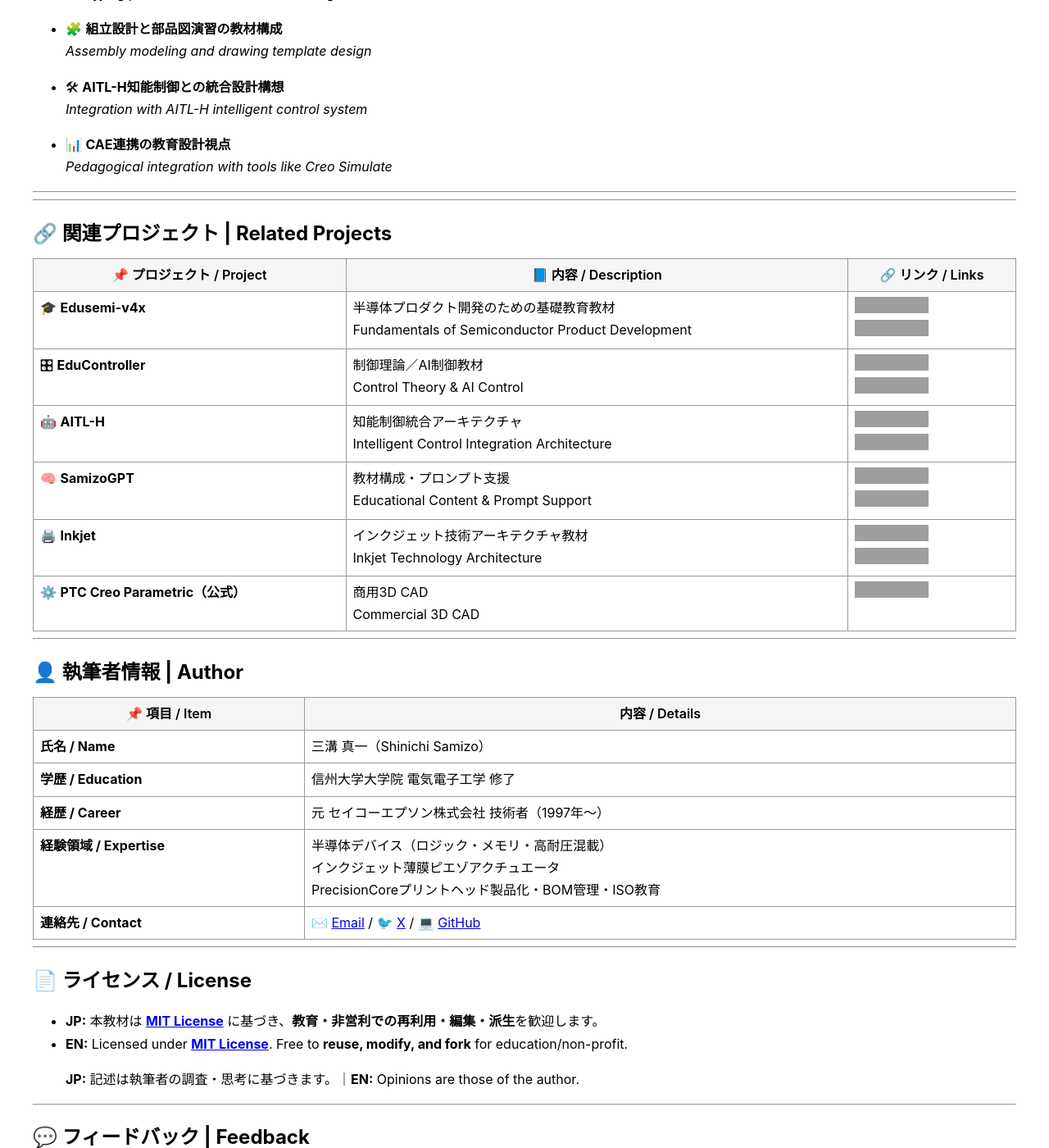
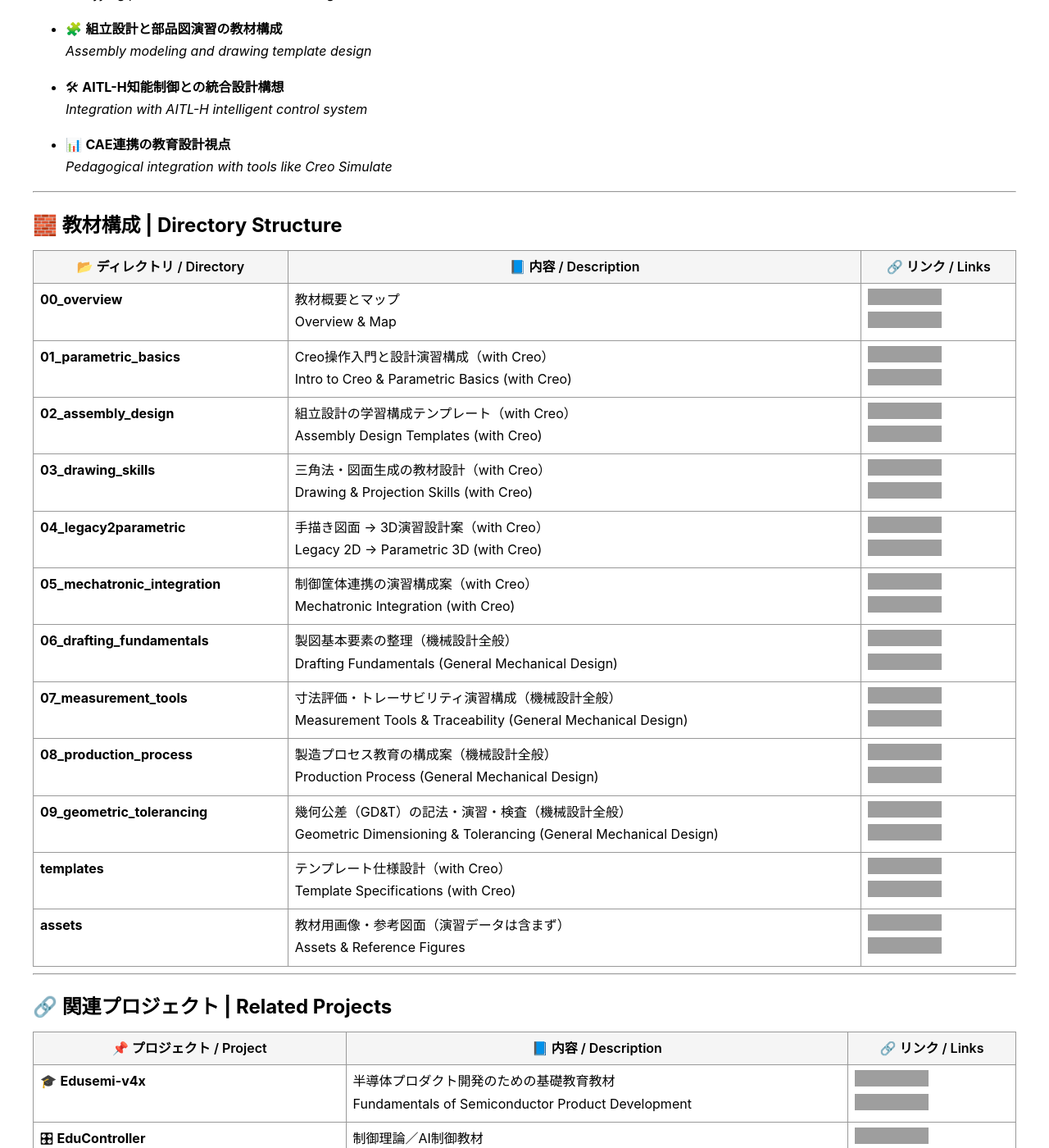
Before and after one commit to Samizo-AITL/EduMecha, a Jekyll site: the page built from index.md, in a window 1280 px wide and 1400 px high, scrolled down 1731 px. Shown: the whole window at 82% size. Built offline with Jekyll 4.4.1, drawn with Linux system fonts in a browser that asks for light colours; grey boxes are pictures that could not be loaded.

Commit message:
Update index.md

```diff
--- a/index.md
+++ b/index.md
@@ -89,7 +89,22 @@ It provides a framework for **2D-to-3D modeling**, **design intent visualization
 
 ---
 
+## 🧱 **教材構成 | Directory Structure**
 
+| 📂 ディレクトリ / Directory | 📘 内容 / Description | 🔗 リンク / Links |
+|-----------------------------|------------------------|-------------------|
+| **00_overview** | 教材概要とマップ<br>Overview & Map | [![🌐 View Site](https://img.shields.io/badge/View%20Site-00__overview-brightgreen?logo=github)](https://samizo-aitl.github.io/EduMecha/00_overview/)<br>[![💻 View Repo](https://img.shields.io/badge/View%20Repo-00__overview-blue?logo=github)](https://github.com/Samizo-AITL/EduMecha/tree/main/00_overview) |
+| **01_parametric_basics** | Creo操作入門と設計演習構成（with Creo）<br>Intro to Creo & Parametric Basics (with Creo) | [![🌐 View Site](https://img.shields.io/badge/View%20Site-01__basics-brightgreen?logo=github)](https://samizo-aitl.github.io/EduMecha/01_parametric_basics/)<br>[![💻 View Repo](https://img.shields.io/badge/View%20Repo-01__basics-blue?logo=github)](https://github.com/Samizo-AITL/EduMecha/tree/main/01_parametric_basics) |
+| **02_assembly_design** | 組立設計の学習構成テンプレート（with Creo）<br>Assembly Design Templates (with Creo) | [![🌐 View Site](https://img.shields.io/badge/View%20Site-02__assembly-brightgreen?logo=github)](https://samizo-aitl.github.io/EduMecha/02_assembly_design/)<br>[![💻 View Repo](https://img.shields.io/badge/View%20Repo-02__assembly-blue?logo=github)](https://github.com/Samizo-AITL/EduMecha/tree/main/02_assembly_design) |
+| **03_drawing_skills** | 三角法・図面生成の教材設計（with Creo）<br>Drawing & Projection Skills (with Creo) | [![🌐 View Site](https://img.shields.io/badge/View%20Site-03__drawing-brightgreen?logo=github)](https://samizo-aitl.github.io/EduMecha/03_drawing_skills/)<br>[![💻 View Repo](https://img.shields.io/badge/View%20Repo-03__drawing-blue?logo=github)](https://github.com/Samizo-AITL/EduMecha/tree/main/03_drawing_skills) |
+| **04_legacy2parametric** | 手描き図面 → 3D演習設計案（with Creo）<br>Legacy 2D → Parametric 3D (with Creo) | [![🌐 View Site](https://img.shields.io/badge/View%20Site-04__legacy-brightgreen?logo=github)](https://samizo-aitl.github.io/EduMecha/04_legacy2parametric/)<br>[![💻 View Repo](https://img.shields.io/badge/View%20Repo-04__legacy-blue?logo=github)](https://github.com/Samizo-AITL/EduMecha/tree/main/04_legacy2parametric) |
+| **05_mechatronic_integration** | 制御筐体連携の演習構成案（with Creo）<br>Mechatronic Integration (with Creo) | [![🌐 View Site](https://img.shields.io/badge/View%20Site-05__mechatronics-brightgreen?logo=github)](https://samizo-aitl.github.io/EduMecha/05_mechatronic_integration/)<br>[![💻 View Repo](https://img.shields.io/badge/View%20Repo-05__mechatronics-blue?logo=github)](https://github.com/Samizo-AITL/EduMecha/tree/main/05_mechatronic_integration) |
+| **06_drafting_fundamentals** | 製図基本要素の整理（機械設計全般）<br>Drafting Fundamentals (General Mechanical Design) | [![🌐 View Site](https://img.shields.io/badge/View%20Site-06__drafting-brightgreen?logo=github)](https://samizo-aitl.github.io/EduMecha/06_drafting_fundamentals/)<br>[![💻 View Repo](https://img.shields.io/badge/View%20Repo-06__drafting-blue?logo=github)](https://github.com/Samizo-AITL/EduMecha/tree/main/06_drafting_fundamentals) |
+| **07_measurement_tools** | 寸法評価・トレーサビリティ演習構成（機械設計全般）<br>Measurement Tools & Traceability (General Mechanical Design) | [![🌐 View Site](https://img.shields.io/badge/View%20Site-07__measurement-brightgreen?logo=github)](https://samizo-aitl.github.io/EduMecha/07_measurement_tools/)<br>[![💻 View Repo](https://img.shields.io/badge/View%20Repo-07__measurement-blue?logo=github)](https://github.com/Samizo-AITL/EduMecha/tree/main/07_measurement_tools) |
+| **08_production_process** | 製造プロセス教育の構成案（機械設計全般）<br>Production Process (General Mechanical Design) | [![🌐 View Site](https://img.shields.io/badge/View%20Site-08__process-brightgreen?logo=github)](https://samizo-aitl.github.io/EduMecha/08_production_process/)<br>[![💻 View Repo](https://img.shields.io/badge/View%20Repo-08__process-blue?logo=github)](https://github.com/Samizo-AITL/EduMecha/tree/main/08_production_process) |
+| **09_geometric_tolerancing** | 幾何公差（GD&T）の記法・演習・検査（機械設計全般）<br>Geometric Dimensioning & Tolerancing (General Mechanical Design) | [![🌐 View Site](https://img.shields.io/badge/View%20Site-09__GD%26T-brightgreen?logo=github)](https://samizo-aitl.github.io/EduMecha/09_geometric_tolerancing/)<br>[![💻 View Repo](https://img.shields.io/badge/View%20Repo-09__GD%26T-blue?logo=github)](https://github.com/Samizo-AITL/EduMecha/tree/main/09_geometric_tolerancing) |
+| **templates** | テンプレート仕様設計（with Creo）<br>Template Specifications (with Creo) | [![🌐 View Site](https://img.shields.io/badge/View%20Site-templates-brightgreen?logo=github)](https://samizo-aitl.github.io/EduMecha/templates/)<br>[![💻 View Repo](https://img.shields.io/badge/View%20Repo-templates-blue?logo=github)](https://github.com/Samizo-AITL/EduMecha/tree/main/templates) |
+| **assets** | 教材用画像・参考図面（演習データは含まず）<br>Assets & Reference Figures | [![🌐 View Site](https://img.shields.io/badge/View%20Site-assets-brightgreen?logo=github)](https://samizo-aitl.github.io/EduMecha/assets/)<br>[![💻 View Repo](https://img.shields.io/badge/View%20Repo-assets-blue?logo=github)](https://github.com/Samizo-AITL/EduMecha/tree/main/assets) |
 
 ---
 
```
